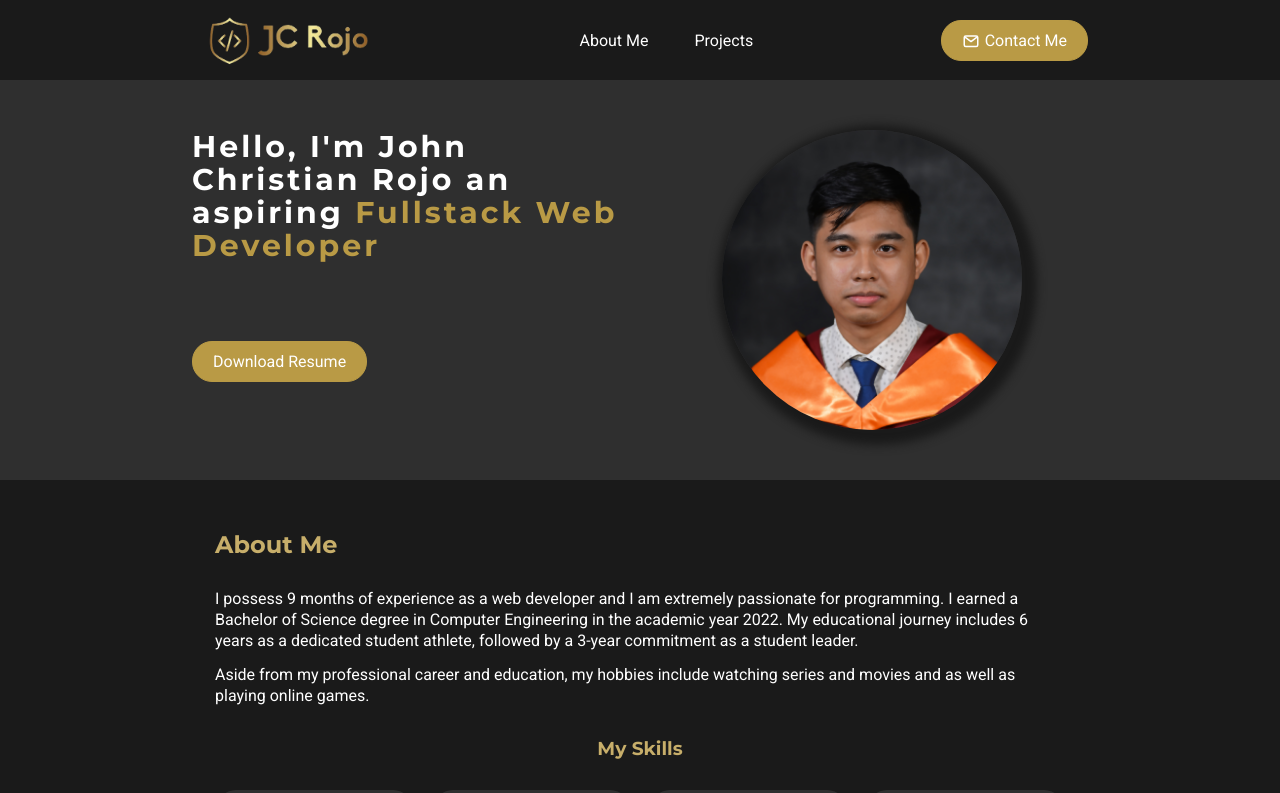
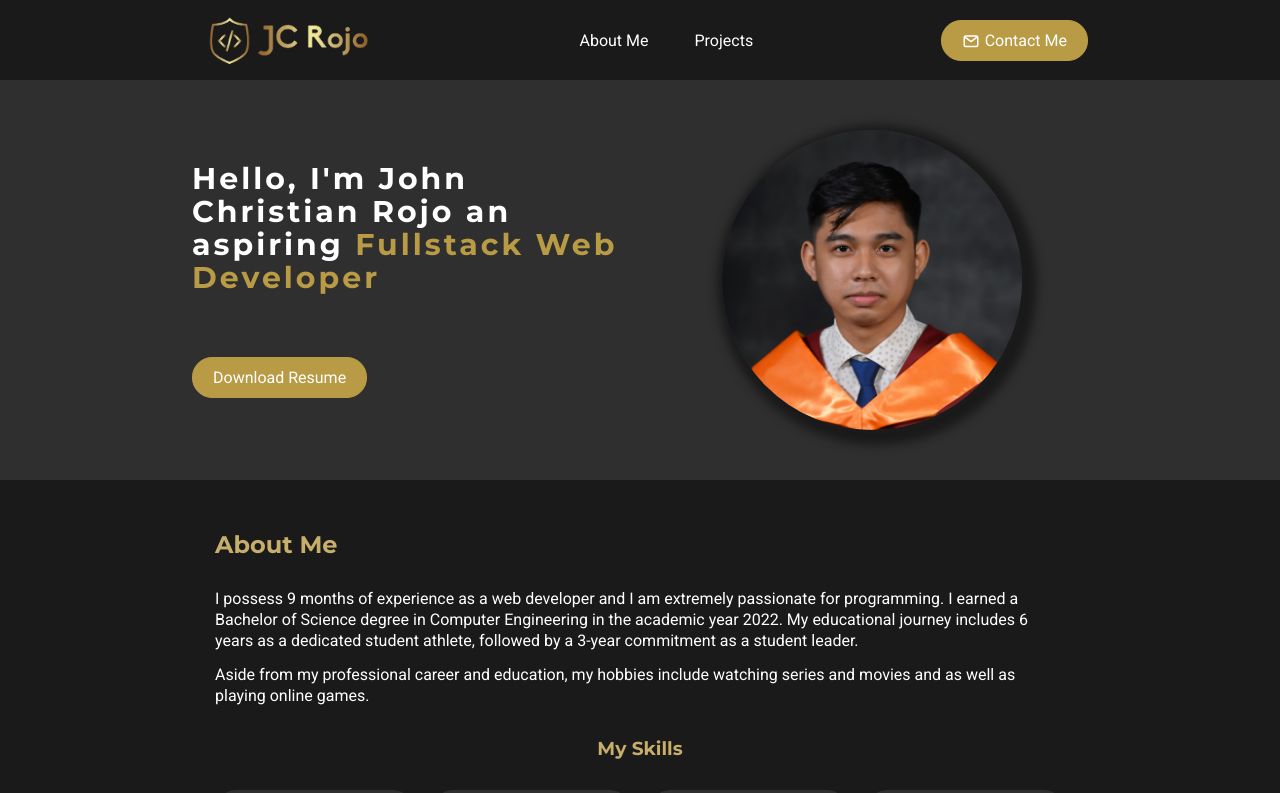
Before and after one commit to JChristianRojo/portfolio, a React (Vite) app: page / in a window 1280 px wide. Shown: the top 793 px of the page. Built offline with nearby package versions, Linux system fonts and the light colour scheme.

Commit message:
fix: hero download resume button margin block

```diff
--- a/src/components/Hero/hero.css
+++ b/src/components/Hero/hero.css
@@ -44,6 +44,7 @@
 
 .hero .mainButton{
     margin-right: 5%;
+    margin-block: unset;
 }
 
 .hero .linksContainer{
```
